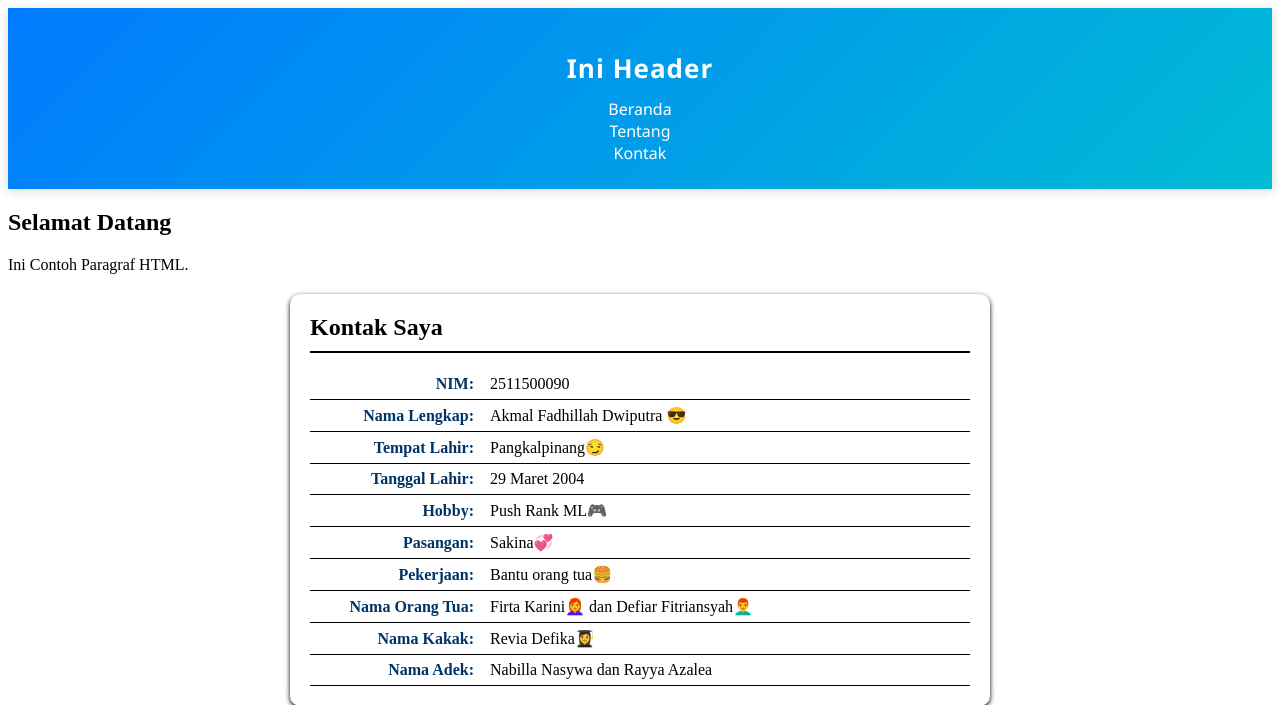
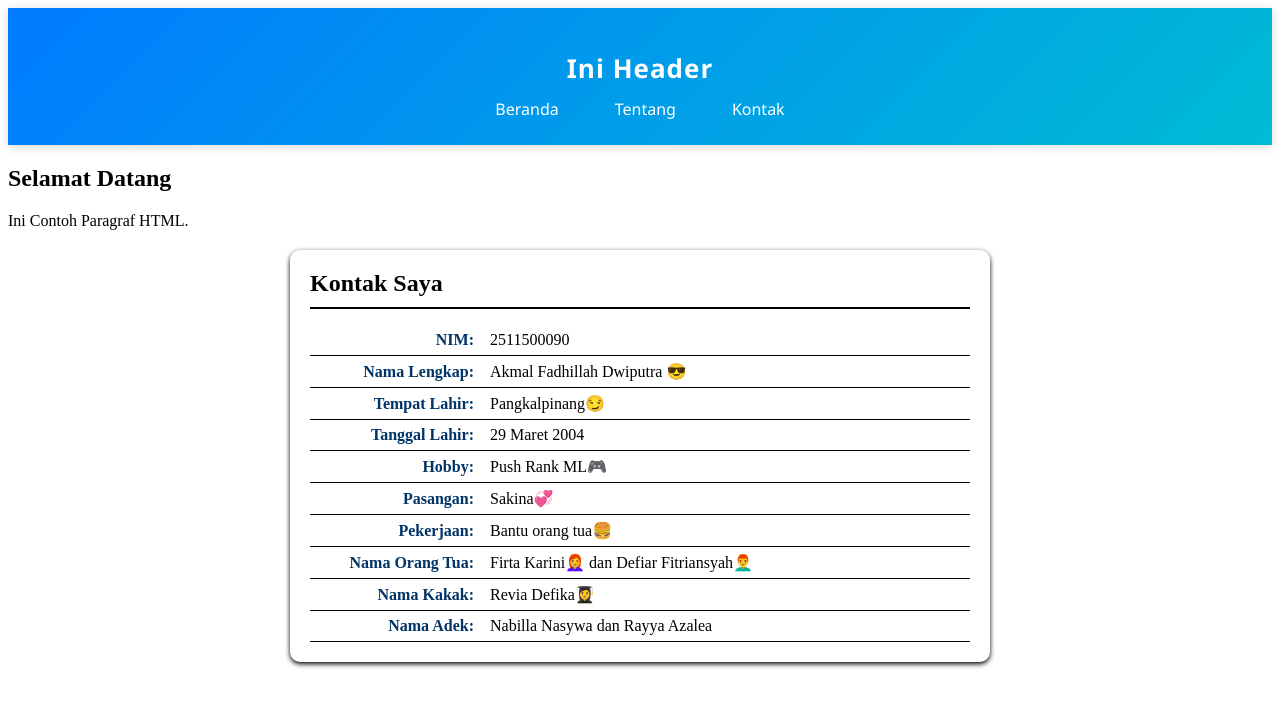
Before and after one commit to 2511500090-akmal/2511500090-PWB-TI1B-2526O, a PHP site: page /pertemuan-05/index.html in a window 1280 px wide. Shown: the top 705 px of the page. Run offline with PHP 8.4, Linux system fonts and the light colour scheme.

```diff
--- a/pertemuan-05/style.css
+++ b/pertemuan-05/style.css
@@ -190,11 +190,11 @@
 
                 nav ul {
                     list-style: none;
-                    display: block;
+                    display: flex;
                     justify-content: center;
                     align-items: center;
                     gap: 28px;
-                    margin: 0;
+                    margin: 10px 0 0;
                     padding: 0;
         }
 
```
